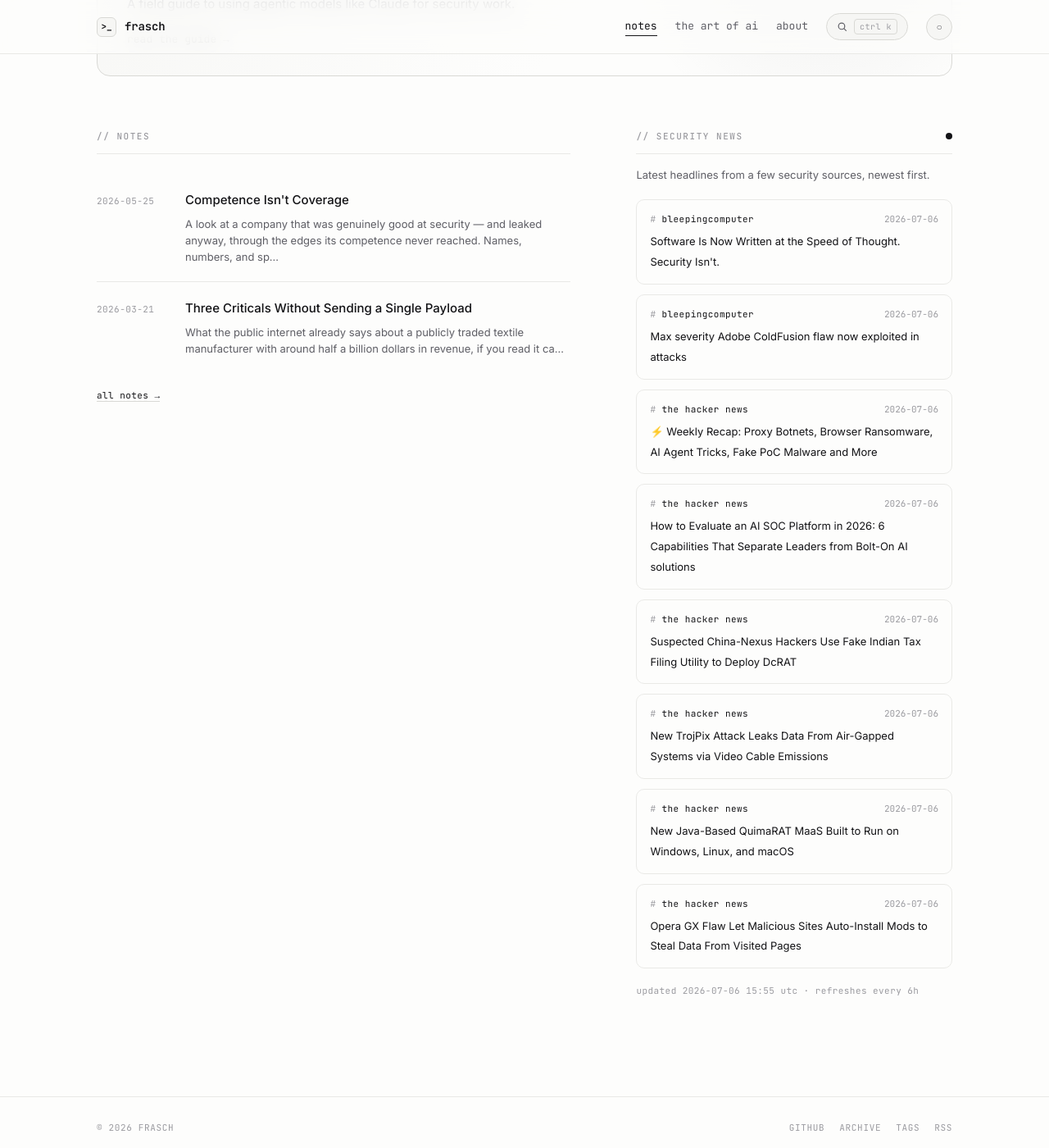
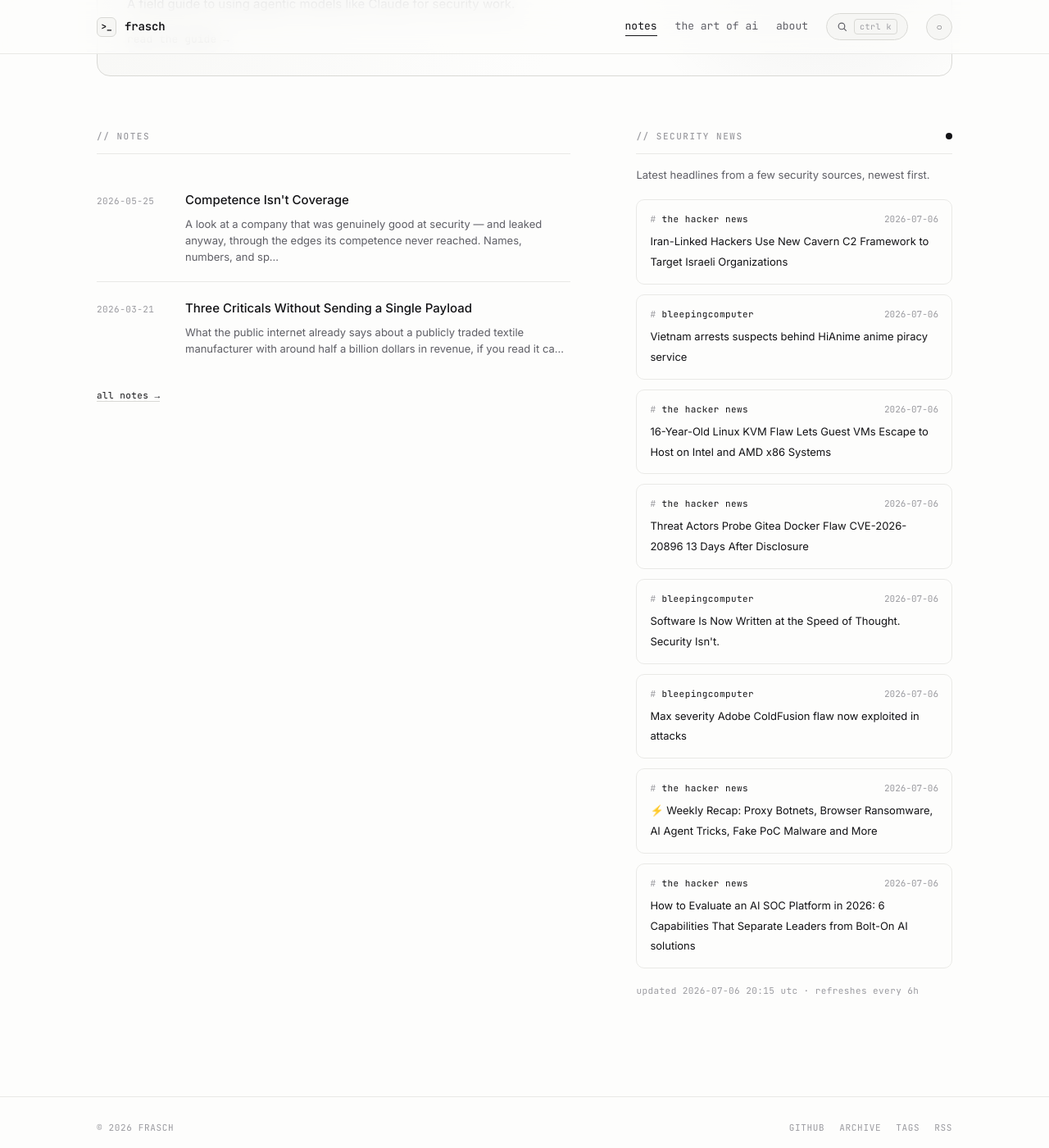
Before and after one commit to whoisfrasch/frasch, a Jekyll site: the page built from index.html, in a window 1280 px wide and 1400 px high, scrolled down 627 px. Shown: the whole window at 82% size. Built offline with Jekyll 4.4.1, drawn with Linux system fonts in a browser that asks for light colours.

Commit message:
Refresh security news feed

```diff
--- a/_data/news.json
+++ b/_data/news.json
@@ -1,6 +1,30 @@
 {
-  "updated": "2026-07-06T15:55:34Z",
+  "updated": "2026-07-06T20:15:45Z",
   "items": [
+    {
+      "source": "the hacker news",
+      "title": "Iran-Linked Hackers Use New Cavern C2 Framework to Target Israeli Organizations",
+      "link": "https://thehackernews.com/2026/07/iran-linked-hackers-use-new-cavern-c2.html",
+      "date": "2026-07-06T18:34:26Z"
+    },
+    {
+      "source": "bleepingcomputer",
+      "title": "Vietnam arrests suspects behind HiAnime anime piracy service",
+      "link": "https://www.bleepingcomputer.com/news/security/vietnam-arrests-suspects-behind-hianime-anime-piracy-service/",
+      "date": "2026-07-06T18:25:06Z"
+    },
+    {
+      "source": "the hacker news",
+      "title": "16-Year-Old Linux KVM Flaw Lets Guest VMs Escape to Host on Intel and AMD x86 Systems",
+      "link": "https://thehackernews.com/2026/07/16-year-old-linux-kvm-flaw-lets-guest.html",
+      "date": "2026-07-06T17:37:01Z"
+    },
+    {
+      "source": "the hacker news",
+      "title": "Threat Actors Probe Gitea Docker Flaw CVE-2026-20896 13 Days After Disclosure",
+      "link": "https://thehackernews.com/2026/07/threat-actors-probe-gitea-docker-flaw.html",
+      "date": "2026-07-06T16:28:59Z"
+    },
     {
       "source": "bleepingcomputer",
       "title": "Software Is Now Written at the Speed of Thought. Security Isn't.",
@@ -24,30 +48,6 @@
       "title": "How to Evaluate an AI SOC Platform in 2026: 6 Capabilities That Separate Leaders from Bolt-On AI solutions",
       "link": "https://thehackernews.com/2026/07/how-to-evaluate-ai-soc-platform-in-2026.html",
       "date": "2026-07-06T11:30:02Z"
-    },
-    {
-      "source": "the hacker news",
-      "title": "Suspected China-Nexus Hackers Use Fake Indian Tax Filing Utility to Deploy DcRAT",
-      "link": "https://thehackernews.com/2026/07/suspected-china-nexus-hackers-use-fake.html",
-      "date": "2026-07-06T10:58:16Z"
-    },
-    {
-      "source": "the hacker news",
-      "title": "New TrojPix Attack Leaks Data From Air-Gapped Systems via Video Cable Emissions",
-      "link": "https://thehackernews.com/2026/07/new-trojpix-attack-leaks-data-from-air.html",
-      "date": "2026-07-06T08:50:54Z"
-    },
-    {
-      "source": "the hacker news",
-      "title": "New Java-Based QuimaRAT MaaS Built to Run on Windows, Linux, and macOS",
-      "link": "https://thehackernews.com/2026/07/new-java-based-quimarat-maas-built-to.html",
-      "date": "2026-07-06T08:13:33Z"
-    },
-    {
-      "source": "the hacker news",
-      "title": "Opera GX Flaw Let Malicious Sites Auto-Install Mods to Steal Data From Visited Pages",
-      "link": "https://thehackernews.com/2026/07/opera-gx-flaw-let-malicious-sites-auto.html",
-      "date": "2026-07-06T07:27:50Z"
     }
   ]
 }
```
